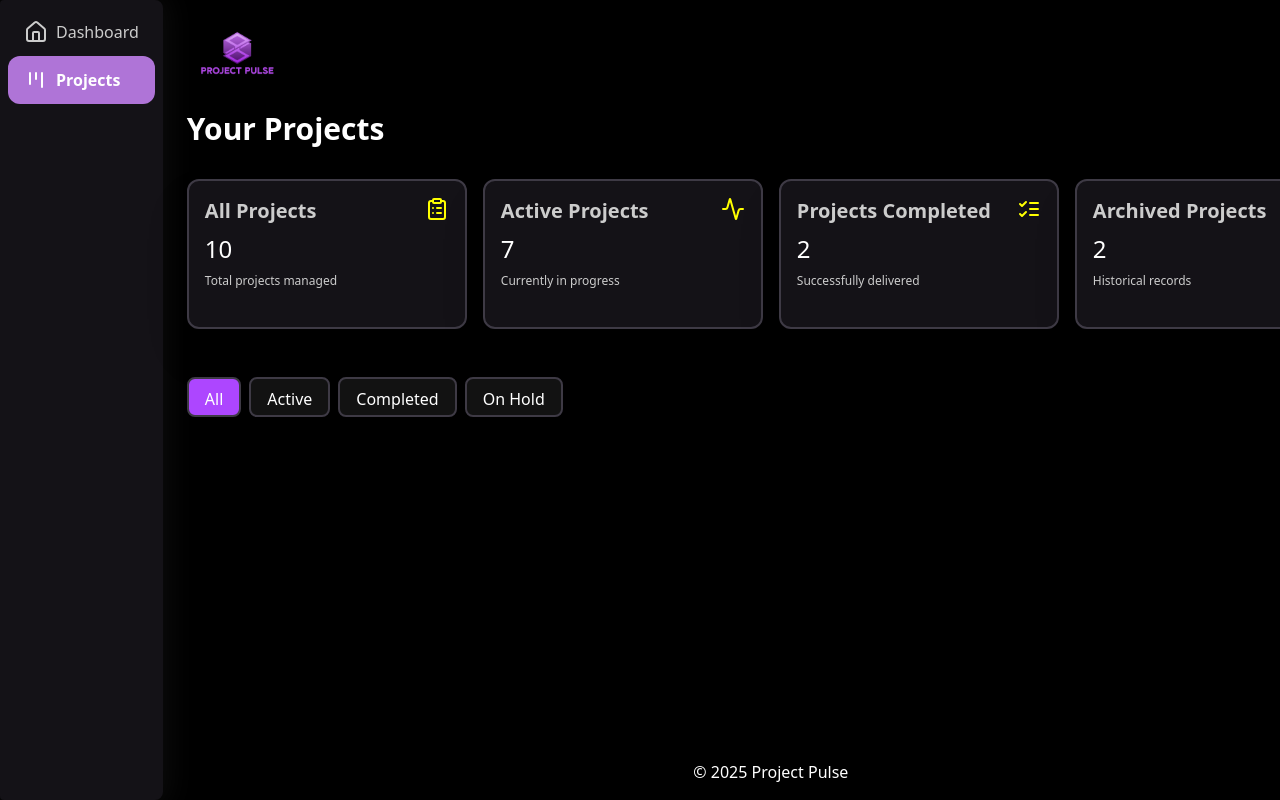
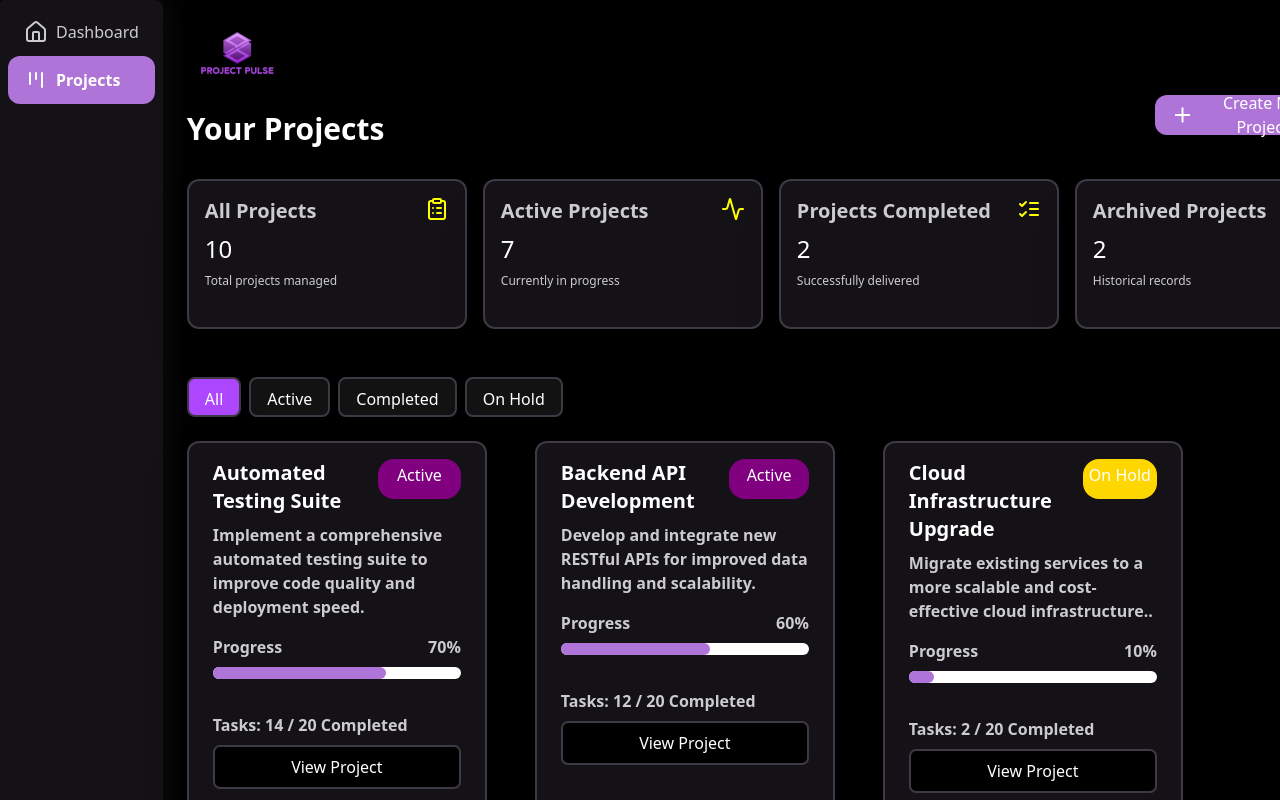
Before and after one commit to Deztini/Kanban-board, a React (Vite) app: page /projectpulse/projects in a window 1280 px wide. Shown: the top 800 px of the page. Built offline with nearby package versions, Linux system fonts and the light colour scheme.

Commit message:
added the filtering functionality to the tabs

```diff
--- /dev/null
+++ b/src/components/ProjectCard.tsx
@@ -0,0 +1,47 @@
+import type { FC } from "react";
+import type { projectCardProps } from "../types/types";
+
+const ProjectCard: FC<projectCardProps> = ({
+  title,
+  description,
+  status,
+  targetTask,
+  taskCompleted,
+  statusColor,
+}) => {
+  const progressValue = Math.floor((taskCompleted / targetTask) * 100);
+  return (
+    <div className="bg-[#141217] border-[#3E3A45] border-2 border-solid shadow-2xl w-[300px] h-[400px] px-6 py-4 rounded-xl">
+      <div className="flex justify-between mb-2">
+        <h1 className="text-xl font-bold text-white">{title}</h1>
+        <p
+          style={{
+            color: "white",
+            backgroundColor: `${statusColor}`,
+          }}
+          className="rounded-2xl h-10 px-1 py-1 text-center w-30"
+        >
+          {status}
+        </p>
+      </div>
+      <p className="text-[#ccc] font-semibold mb-4">{description}</p>
+      <div className="mb-2">
+        <div className="flex justify-between mb-2">
+          <p className="text-[#ccc] font-semibold">Progress</p>
+          <p className="text-[#ccc] font-semibold">{`${progressValue}%`}</p>
+        </div>
+        <progress className="progress" value={progressValue} max="100" />
+      </div>
+
+      <p className="text-[#ccc] font-semibold mb-2">
+        Tasks: {taskCompleted} / {targetTask} Completed
+      </p>
+
+      <button className="text-white bg-black border-2 border-solid border-[#3E3A45] rounded-[7px] py-2 px-4 w-[100%] cursor-pointer">
+        View Project
+      </button>
+    </div>
+  );
+};
+
+export default ProjectCard;
--- a/src/components/ui/Modal.tsx
+++ b/src/components/ui/Modal.tsx
@@ -25,12 +25,20 @@ const Modal: FC<ModalProps> = ({
     <>
       <div className="fixed inset-0 z-50 bg-black/80 flex items-center justify-center">
         <div
-          className={`bg-[#121212] ${width} ${height} rounded-xl px-4 py-4 relative `}
+          className={`bg-[#121212] ${width} ${height} rounded-2xl px-4 py-4 relative flex flex-col `}
         >
-          <h2 className="text-white text-center text-2xl mt-18 mb-2">{title}</h2>
+          <h2 className="text-white text-center text-2xl mt-18 mb-2">
+            {title}
+          </h2>
           <h1 className="text-center text-[#ccc] text-xs mb-4">{subtitle}</h1>
-          {children}
-          <button onClick={onClose} className="absolute top-3 right-3 text-white hover:text-[#af74d7] cursor-pointer"><X /></button>
+          <div className="overflow-y-auto px-8 flex-1">{children}</div>
+
+          <button
+            onClick={onClose}
+            className="absolute top-3 right-3 text-white hover:text-[#af74d7] cursor-pointer"
+          >
+            <X />
+          </button>
         </div>
       </div>
     </>
--- a/src/index.css
+++ b/src/index.css
@@ -3,3 +3,24 @@
 .text-shadow-purple {
   text-shadow: 2px 2px 4px #af74d7;
 }
+
+.progress {
+  width: 100%;
+  height: 12px;
+  border-radius: 20px;
+  margin-bottom: 20px;
+}
+
+.progress::-webkit-progress-bar {
+  background-color: #fff;
+  border-radius: 20px;
+}
+
+.progress::-webkit-progress-value {
+  background-color: #af74d7;
+  border-radius: 20px;
+}
+
+.progress::-moz-progress-bar {
+  background-color: #af74d7;
+}
--- a/src/pages/Projects.tsx
+++ b/src/pages/Projects.tsx
@@ -1,17 +1,135 @@
 import type { FC } from "react";
 import { useState } from "react";
 import Card from "../components/UI/Card";
-import { ClipboardList } from "lucide-react";
+import { ClipboardList, Plus } from "lucide-react";
 import { Activity } from "lucide-react";
 import { ListChecks } from "lucide-react";
 import { Archive } from "lucide-react";
 import Tabs from "../components/Tabs";
+import ProjectCard from "../components/ProjectCard";
+import Modal from "../components/UI/Modal";
+
+const DUMMY_PROJECTS = [
+  {
+    title: "Automated Testing Suite",
+    status: "Active",
+    description:
+      "Implement a comprehensive automated testing suite to improve code quality and deployment speed.",
+    targetTask: 20,
+    taskCompleted: 14,
+    statusColor: "purple",
+  },
+  {
+    title: "Backend API Development",
+    status: "Active",
+    description:
+      "Develop and integrate new RESTful APIs for improved data handling and scalability.",
+    targetTask: 20,
+    taskCompleted: 12,
+    statusColor: "purple",
+  },
+  {
+    title: "Cloud Infrastructure Upgrade",
+    status: "On Hold",
+    description:
+      "Migrate existing services to a more scalable and cost-effective cloud infrastructure..",
+    targetTask: 20,
+    taskCompleted: 2,
+    statusColor: "gold",
+  },
+  {
+    title: "Customer Feedback Analysis",
+    status: "Active",
+    description:
+      "Analyze recent customer feedback to identify common pain points and feature requests..",
+    targetTask: 10,
+    taskCompleted: 5,
+    statusColor: "purple",
+  },
+  {
+    title: "Documentation Refresh",
+    status: "Active",
+    description:
+      "Update and expand project documentation for new features and existing ones..",
+    targetTask: 20,
+    taskCompleted: 8,
+    statusColor: "purple",
+  },
+  {
+    title: "Marketing Campaign Launch",
+    status: "Active",
+    description:
+      "Plan and execute the Q3 marketing campaign for Project Pulse..",
+    targetTask: 20,
+    taskCompleted: 18,
+    statusColor: "purple",
+  },
+  {
+    title: "Mobile App Integration",
+    status: "On Hold",
+    description:
+      "Integrate Project Pulse with native iOS and Android applications..",
+    targetTask: 20,
+    taskCompleted: 5,
+    statusColor: "gold",
+  },
+  {
+    title: "Performance Optimization",
+    status: "Active",
+    description:
+      "Identify and resolve performance bottlenecks across the application.",
+    targetTask: 20,
+    taskCompleted: 16,
+    statusColor: "purple",
+  },
+  {
+    title: "Project Pulse UI Redesign",
+    status: "Active",
+    description:
+      "Lead the visual overhaul and UX improvements for the Project Pulse application.",
+    targetTask: 20,
+    taskCompleted: 15,
+    statusColor: "purple",
+  },
+  {
+    title: "User Onboarding Flow",
+    status: "Completed",
+    description:
+      "Redesign the initial user onboarding experience to improve conversion rates.",
+    targetTask: 10,
+    taskCompleted: 10,
+    statusColor: "green",
+  },
+];
 
 const ProjectsPage: FC = () => {
   const [selectedType, setSelectedType] = useState("All");
+  const [modalOpen, setModalOpen] = useState(false);
+  const openModalHandler = () => {
+    setModalOpen(true);
+  };
+
+  const handleCloseModal = () => {
+    setModalOpen(false);
+  };
+    // const [projects, setProjects] = useState(DUMMY_PROJECTS);
+
+  const filteredProjects =
+    selectedType === "All"
+      ? DUMMY_PROJECTS
+      : DUMMY_PROJECTS.filter((proj) => proj.status === selectedType);
   return (
     <div>
-      <h1 className="text-3xl font-bold text-white mt-4">Your Projects</h1>
+      <div className="flex justify-between">
+        <h1 className="text-3xl font-bold text-white mt-4">Your Projects</h1>
+        <button
+          onClick={openModalHandler}
+          className="bg-[#af74d7] text-white rounded-xl w-[200px] h-[40px] py-2 px-4 cursor-pointer hover:bg-[#c885f5] flex items-center"
+        >
+          <Plus />
+          Create New Projects
+        </button>
+      </div>
 
       <div className="flex gap-4 mt-8">
         <Card
@@ -66,6 +184,102 @@ const ProjectsPage: FC = () => {
           onSelect={() => setSelectedType("On Hold")}
         />
       </div>
+
+      <div className="flex gap-12 flex-wrap mt-6">
+        {filteredProjects.map((proj, index) => (
+          <ProjectCard
+            key={index}
+            title={proj.title}
+            status={proj.status}
+            description={proj.description}
+            targetTask={proj.targetTask}
+            taskCompleted={proj.taskCompleted}
+            statusColor={proj.statusColor}
+          />
+        ))}
+      </div>
+
+      <Modal
+        title="Create New Project"
+        subtitle="Fill in the details to get started."
+        isOpen={modalOpen}
+        onClose={() => setModalOpen(false)}
+        width="w-[380px]"
+        height="h-[600px]"
+      >
+        <form className="flex flex-col gap-4">
+          <div className="flex flex-col gap-2">
+            <label className="text-white">Project Title</label>
+            <input
+              type="text"
+              required
+              placeholder=""
+              className="bg-black h-[35px] rounded px-4 py-4 text-white"
+              name="boardName"
+            />
+          </div>
+
+          <div className="flex flex-col gap-2">
+            <label className="text-white">Description</label>
+            <textarea
+              placeholder="Add detailed notes, subtasks, or links related to this task..."
+              className="bg-black  rounded px-4 py-4 text-white"
+              name="description"
+            />
+          </div>
+
+          <div className="flex flex-col gap-2">
+            <label className="text-white">Status</label>
+            <select
+              className="bg-black h-[40px] text-white px-4 py-2"
+              defaultValue=""
+              name="priority"
+            >
+              <option value="" disabled>
+                Select Status
+              </option>
+              <option value="low">Active</option>
+              <option value="high">Completed</option>
+              <option value="medium">On Hold</option>
+            </select>
+          </div>
+
+          <div className="flex flex-col gap-2">
+            <label className="text-white">Target Task</label>
+            <input
+              type="number"
+              required
+              placeholder=""
+              className="bg-black h-[35px] rounded px-4 py-4 text-white"
+              name="boardName"
+            />
+          </div>
+
+          <div className="flex flex-col gap-2">
+            <label className="text-white">Task Completed</label>
+            <input
+              type="number"
+              required
+              placeholder=""
+              defaultValue={0}
+              className="bg-black h-[35px] rounded px-4 py-4 text-white"
+              name="boardName"
+            />
+          </div>
+
+          <div className="flex justify-end gap-12 mt-8">
+            <button
+              onClick={handleCloseModal}
+              className="text-white cursor-pointer hover:text-[#af74d7]"
+            >
+              Cancel
+            </button>
+            <button className="bg-[#af74d7] text-white rounded-xl w-[150px] h-[40px] py-2 px-4 cursor-pointer hover:bg-[#c885f5]">
+              Create Project
+            </button>
+          </div>
+        </form>
+      </Modal>
     </div>
   );
 };
```
Also changed, not shown: src/types/types.ts (+9 -0 lines).
